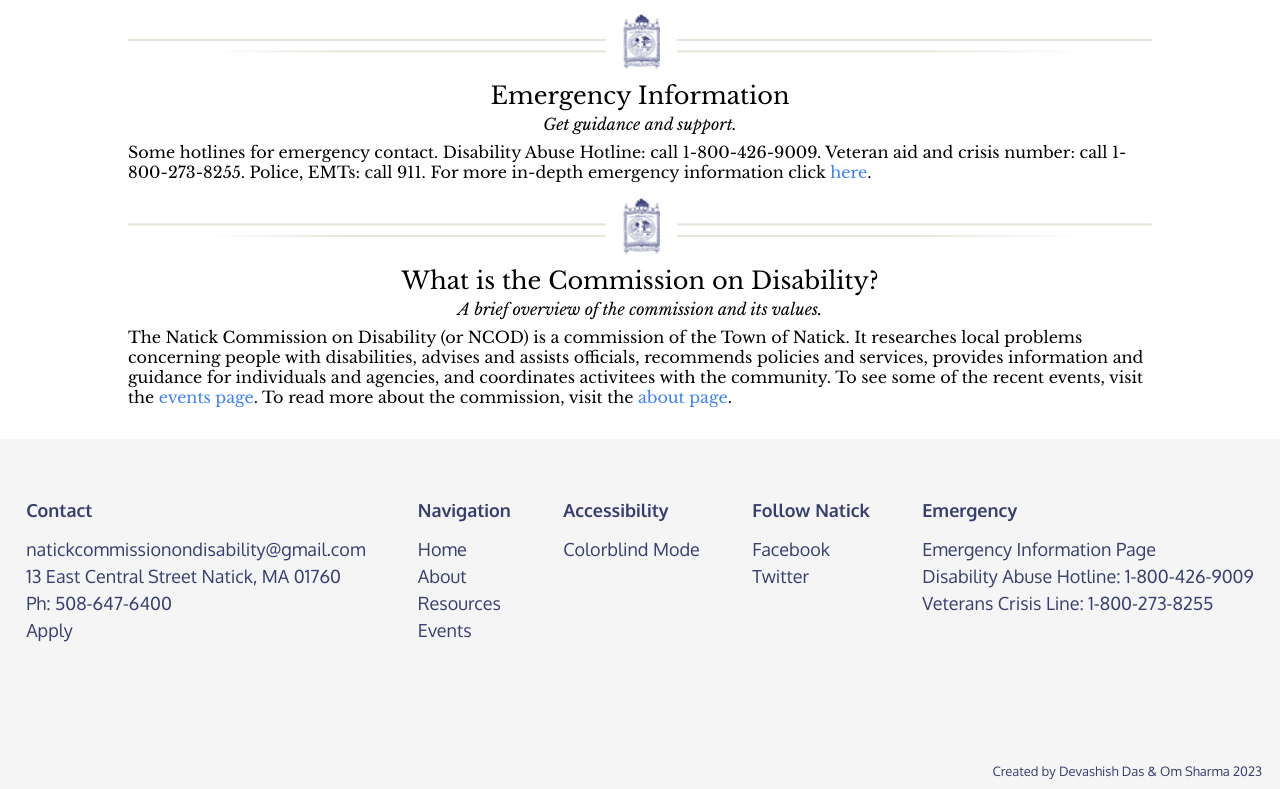
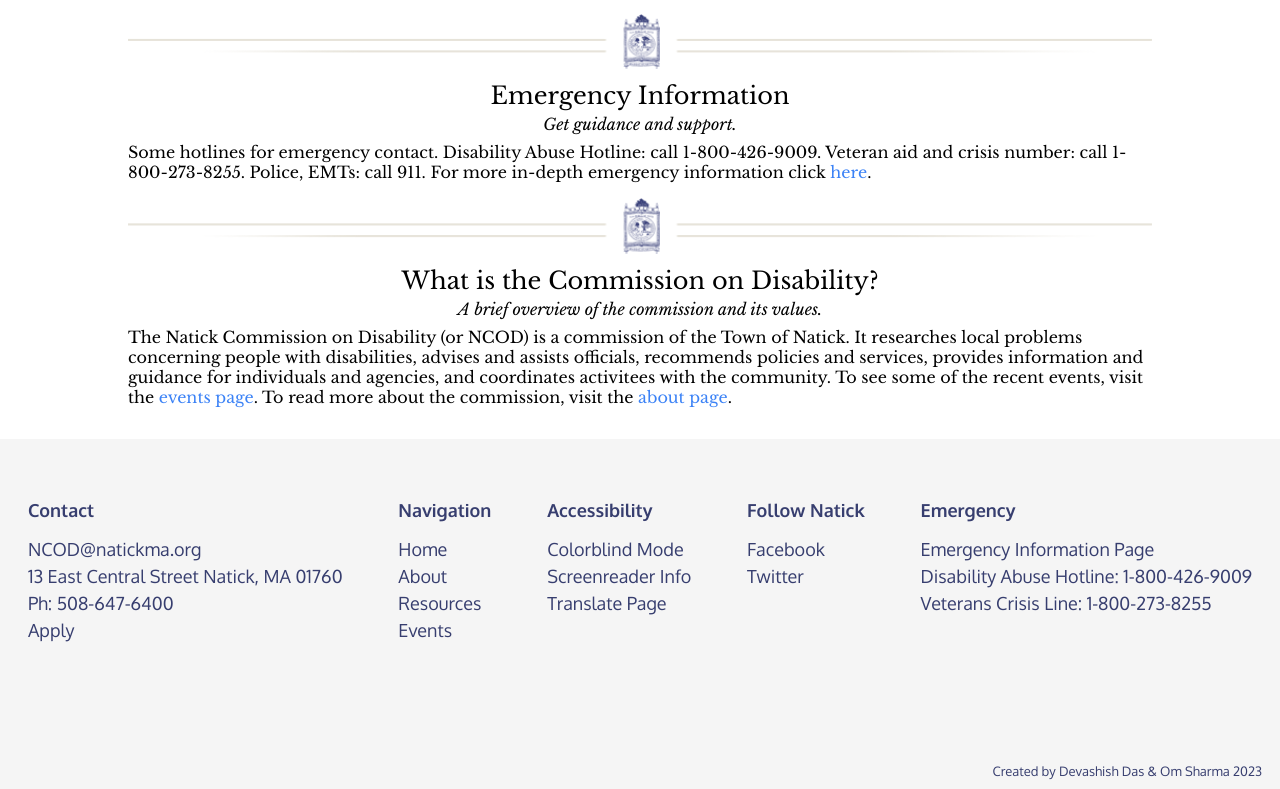
Before and after one commit to Aapuji/Natick-Disabilities-Website, a Next.js app: page / in a window 1280 px wide. Shown: the part 698-1487 px from the top of the page. Built offline with nearby package versions, Linux system fonts and the light colour scheme.

Commit message:
Changes NCOD email to NCOD@natickma.org

```diff
--- a/components/Footer.js
+++ b/components/Footer.js
@@ -5,54 +5,59 @@ import Image from 'next/image'
 const Footer = () => {
   return (
     <footer id={styles.footer} className={styles.footerContainer}>
-      <div className = {styles.linkContainer}>
-        <div id = {styles.contactNav} className = {styles.large}>
-              <div className = {styles.contactText}>Contact</div>
-              <div id = {styles.footerLinks} className={styles.footerContainer}>
-                <Link href = "mailto: natickcommissionondisability@gmail.com" className = {styles.inline}>natickcommissionondisability@gmail.com</Link>
-                <a className = {styles.contactInline}>13 East Central Street Natick, MA 01760</a>
-                <a className = {styles.contactInline}>Ph: 508-647-6400</a>
-                <Link href = "https://natickma.granicus.com/boards/forms/265/apply/" className = {styles.inline}>Apply</Link>
+      <div className={styles.linkContainer}>
+        <div id={styles.contactNav} className={styles.large}>
+              <div className={styles.contactText}>Contact</div>
+              <div id={styles.footerLinks} className={styles.footerContainer}>
+                <Link href="mailto:NCOD@natickma.org" className={styles.inline}>
+                  NCOD@natickma.org
+                </Link>
+                <a className={styles.contactInline}>13 East Central Street Natick, MA 01760</a>
+                <a className={styles.contactInline}>Ph: 508-647-6400</a>
+                <Link href="https://natickma.granicus.com/boards/forms/265/apply/" className={styles.inline}>
+                  Apply
+                </Link>
                 <br />
               </div>
         </div>
-        <div id = {styles.navigationNav} className = {styles.large}>
-              <div className = {styles.navigationText}>Navigation</div>
-              <div id = {styles.footerLinks} className={styles.footerContainer}>
-                <Link className = {styles.inline} href = '/'>Home</Link>
-                <Link className = {styles.inline} href = '/about'>About</Link>
-                <Link className = {styles.inline} href = '/resources'>Resources</Link>
-                <Link className = {styles.inline} href = '/events'>Events</Link>
+        <div id={styles.navigationNav} className={styles.large}>
+              <div className={styles.navigationText}>Navigation</div>
+              <div id={styles.footerLinks} className={styles.footerContainer}>
+                <Link className={styles.inline} href='/'>Home</Link>
+                <Link className={styles.inline} href='/about'>About</Link>
+                <Link className={styles.inline} href='/resources'>Resources</Link>
+                <Link className={styles.inline} href='/events'>Events</Link>
                 <br />
               </div>
         </div>
-        <div id = {styles.accessibilityNav} className = {styles.large}>
-              <div className = {styles.accessibilityText}>Accessibility</div>
-              <div id = {styles.footerLinks} className={styles.footerContainer}>
-                <Link className = {styles.inline} href = '/'>Colorblind Mode</Link>
-                <div id = "google-translate-element" className = {styles.inline}></div>
+        <div id={styles.accessibilityNav} className={styles.large}>
+              <div className={styles.accessibilityText}>Accessibility</div>
+              <div id={styles.footerLinks} className={styles.footerContainer}>
+                <Link className={styles.inline} href='/'>Colorblind Mode</Link>
+                <Link className={styles.inline} href="/">Screenreader Info</Link>
+                <div id="google-translate" className={styles.inline}>Translate Page</div> {/* At end of accessibility section */}
                 <br />
               </div>
         </div>
-        <div id = {styles.followNav} className = {styles.large}>
-              <div className = {styles.followText}>Follow Natick</div>
-              <div id = {styles.footerLinks} className={styles.footerContainer}>
-                <Link className = {styles.inline} href = 'https://www.facebook.com/TownOfNatick'>Facebook</Link>
-                <Link className = {styles.inline} href = 'https://twitter.com/town_of_natick'>Twitter</Link>
+        <div id={styles.followNav} className={styles.large}>
+              <div className={styles.followText}>Follow Natick</div>
+              <div id={styles.footerLinks} className={styles.footerContainer}>
+                <Link className={styles.inline} href='https://www.facebook.com/TownOfNatick'>Facebook</Link>
+                <Link className={styles.inline} href='https://twitter.com/town_of_natick'>Twitter</Link>
                 <br />
               </div>
         </div>
-        <div id = {styles.emergencyNav} className = {styles.large}>
-              <div className = {styles.emergencyText}>Emergency</div>
-              <div id = {styles.footerLinks} className={styles.footerContainer}>
-                <Link className = {styles.inline} href = '/resources'>Emergency Information Page</Link>
-                <a className = {styles.contactInline}>Disability Abuse Hotline: 1-800-426-9009</a>
-                <a className = {styles.contactInline}>Veterans Crisis Line: 1-800-273-8255</a>
+        <div id={styles.emergencyNav} className={styles.large}>
+              <div className={styles.emergencyText}>Emergency</div>
+              <div id={styles.footerLinks} className={styles.footerContainer}>
+                <Link className={styles.inline} href='/resources'>Emergency Information Page</Link>
+                <a className={styles.contactInline}>Disability Abuse Hotline: 1-800-426-9009</a>
+                <a className={styles.contactInline}>Veterans Crisis Line: 1-800-273-8255</a>
                 <br />
               </div>
         </div>
       </div>
-      <div id = {styles.creators} className = {styles.small}>Created by Devashish Das & Om Sharma 2023</div>
+      <div id={styles.creators} className={styles.small}>Created by Devashish Das & Om Sharma 2023</div>
     </footer>
   );
 };
```
